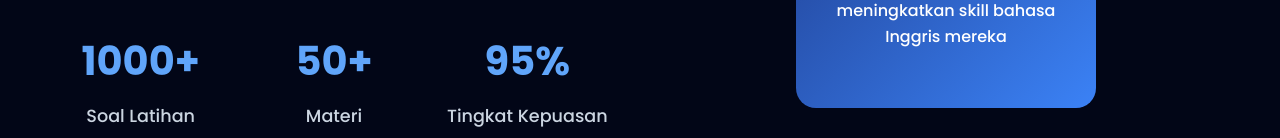
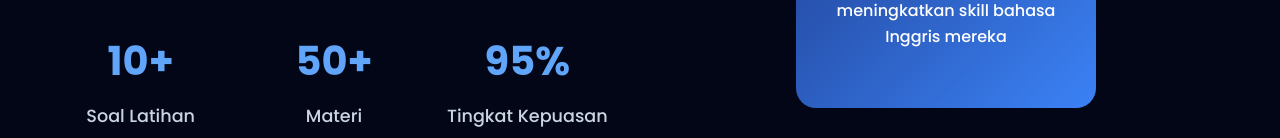
Before and after one commit to reimerja/EduVerseID, a plain HTML site: page index.html in a window 1280 px wide. Shown: the part 3994-4132 px from the top of the page. Drawn offline with Linux system fonts and the light colour scheme.

Commit message:
Update index.html

```diff
--- a/index.html
+++ b/index.html
@@ -363,7 +363,7 @@
                     </p>
                     <div class="stats">
                         <div class="stat">
-                            <h3>1000+</h3>
+                            <h3>10+</h3>
                             <p>Soal Latihan</p>
                         </div>
                         <div class="stat">
@@ -439,4 +439,5 @@
 
     <script src="script.js"></script>
 </body>
+
 </html>
```
